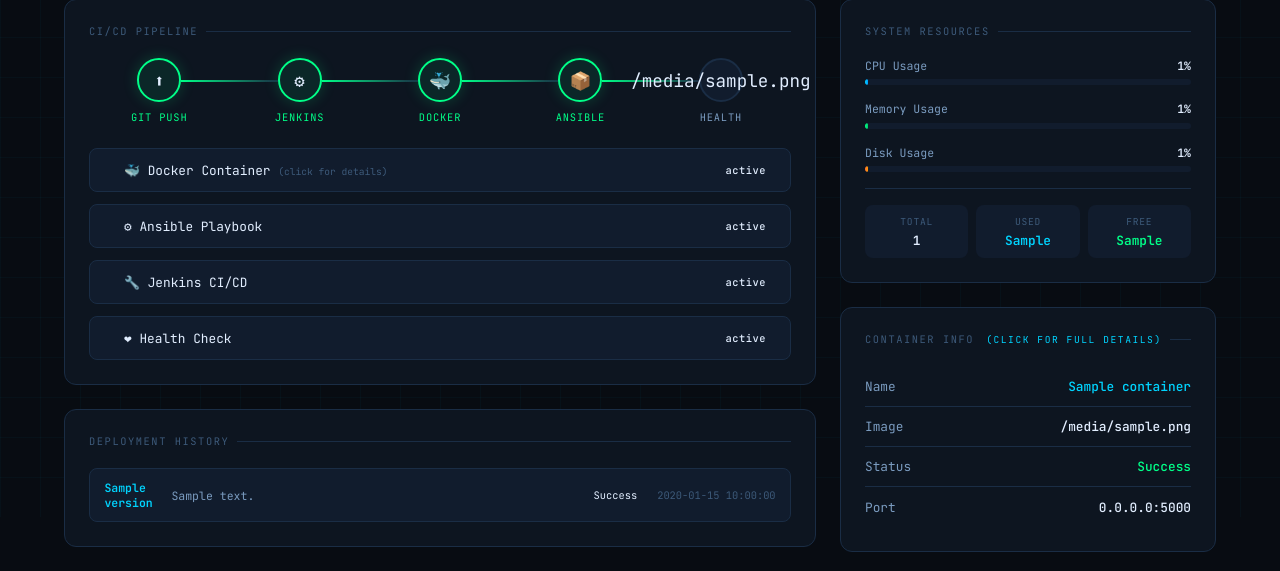
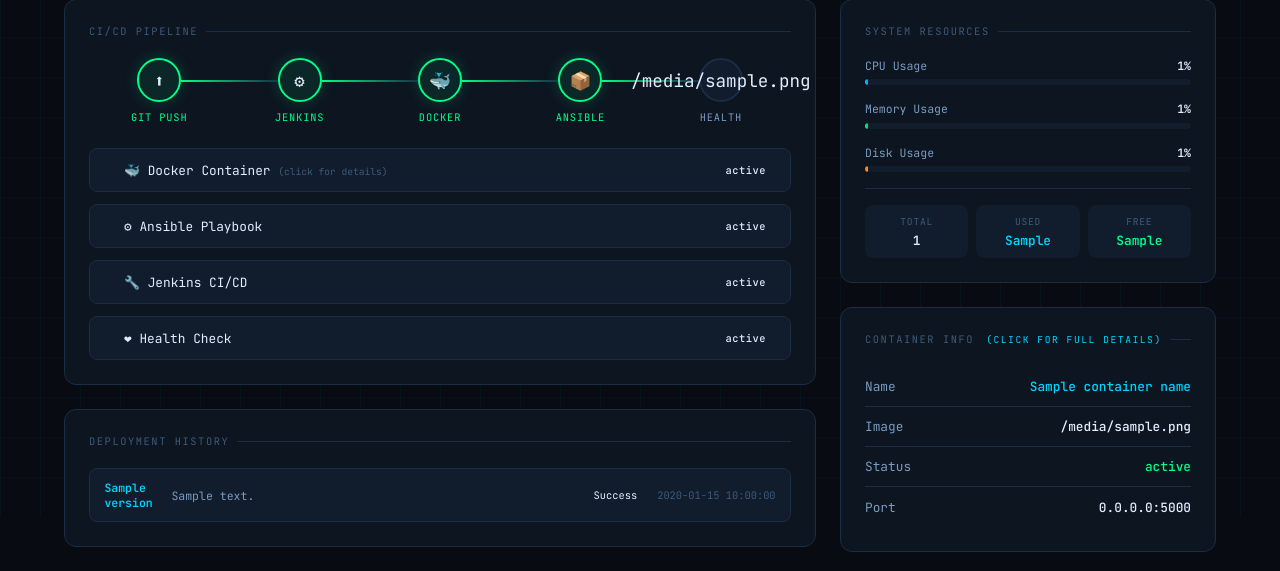
Before and after one commit to Archanachougala/devops-pipeline, a Flask app: template app/templates/index.html in a window 1280 px wide. Shown: the part 283-854 px from the top of the page. Run offline with Flask 3, Linux system fonts and the light colour scheme; the template is opened without the code that fills it: most values are stand-ins (such as "Sample title", 1, 10 or a date in 2020).

Commit message:
feat: full live status dashboard with metrics

```diff
--- a/app/templates/index.html
+++ b/app/templates/index.html
@@ -276,9 +276,9 @@
       <div class="card" style="cursor:pointer" onclick="openDockerModal()">
         <div class="card-title">Container Info <span style="font-size:.6rem;color:var(--accent);margin-left:4px">(click for full details)</span></div>
         <div id="containerQuick">
-          <div class="modal-row"><span class="modal-key">Name</span><span class="modal-val accent">{{ container["name"] }}</span></div>
-          <div class="modal-row"><span class="modal-key">Image</span><span class="modal-val">{{ container["image"] }}</span></div>
-          <div class="modal-row"><span class="modal-key">Status</span><span class="modal-val green">{{ container["status"] }}</span></div>
+          <div class="modal-row"><span class="modal-key">Name</span><span class="modal-val accent">{{ container_name }}</span></div>
+          <div class="modal-row"><span class="modal-key">Image</span><span class="modal-val">{{ container_image }}</span></div>
+          <div class="modal-row"><span class="modal-key">Status</span><span class="modal-val green">{{ container_status }}</span></div>
           <div class="modal-row"><span class="modal-key">Port</span><span class="modal-val">0.0.0.0:5000</span></div>
         </div>
       </div>
```
Also changed, not shown: 1 other file.
